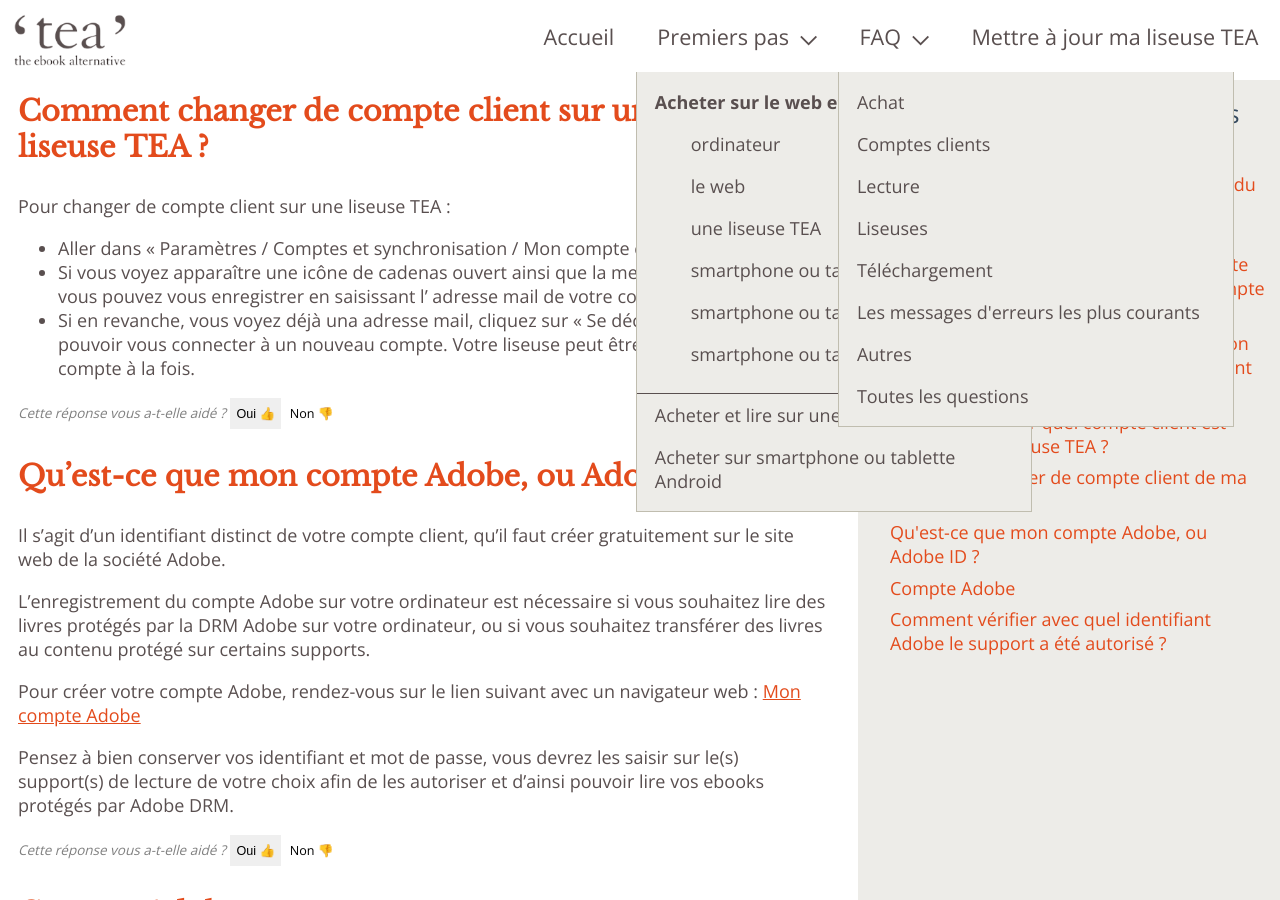
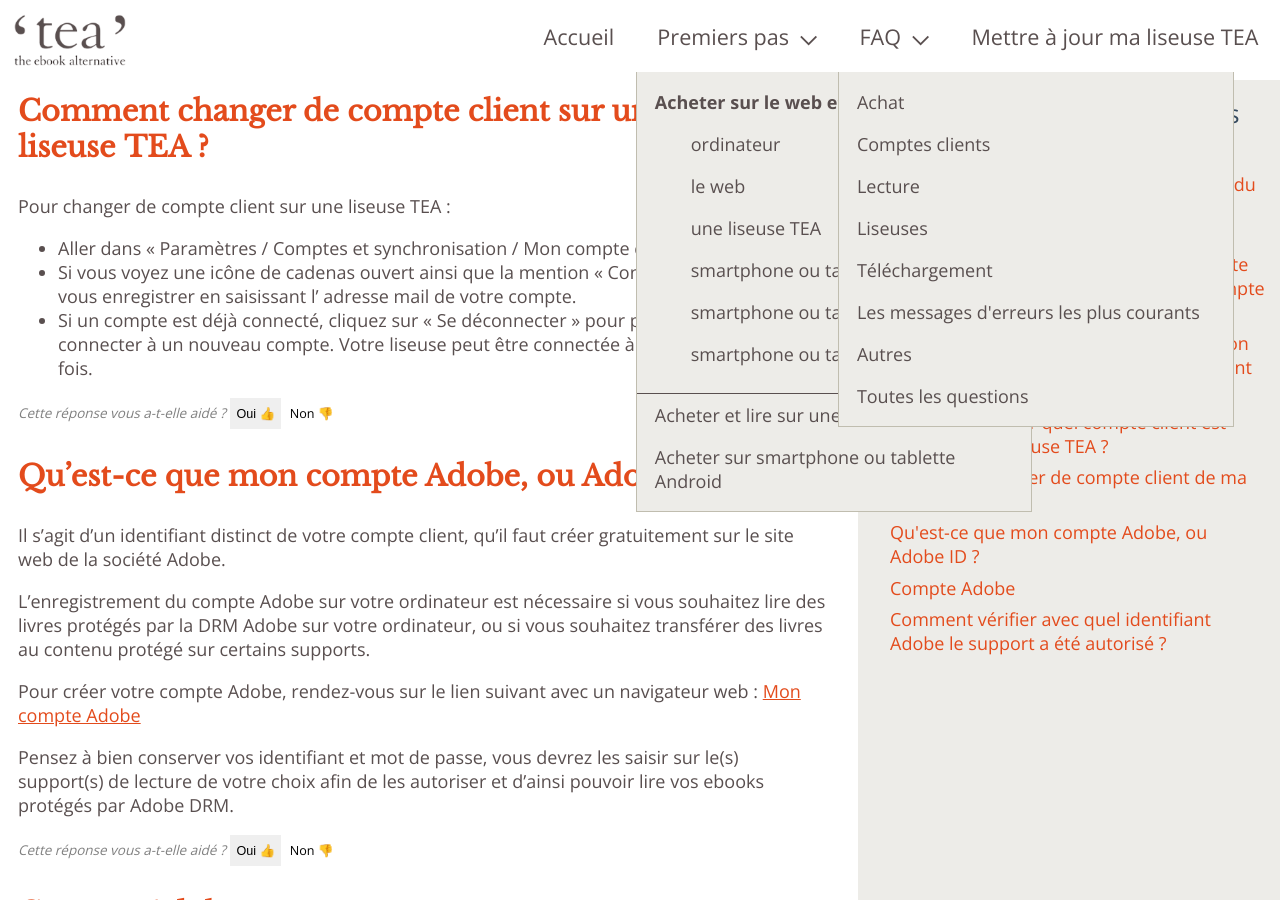
Before and after one commit to TEA-ebook/help-center, a Jekyll site: the page built from _pages/FAQ-comptes.md, in a window 1280 px wide and 900 px high, scrolled down 1682 px. Built offline with Jekyll 4.4.1, drawn with Linux system fonts in a browser that asks for light colours.

Commit message:
Textes simplifiés
Textes simplifiés conformément aux remarques

```diff
--- a/_pages/FAQ-comptes.md
+++ b/_pages/FAQ-comptes.md
@@ -64,8 +64,8 @@
 
 Pour changer de compte client sur une liseuse TEA :
 - Aller dans « Paramètres / Comptes et synchronisation / Mon compte client ».
-- Si vous voyez apparaître une icône de cadenas ouvert ainsi que la mention « Connexion » vous pouvez vous enregistrer en saisissant l' adresse mail de votre compte.
-- Si en revanche, vous voyez déjà una adresse mail, cliquez sur « Se déconnecter » pour pouvoir vous connecter à un nouveau compte. Votre liseuse peut être connectée à un seul compte à la fois.
+- Si vous voyez une icône de cadenas ouvert ainsi que la mention « Connexion » vous pouvez vous enregistrer en saisissant l' adresse mail de votre compte.
+- Si un compte est déjà connecté, cliquez sur « Se déconnecter » pour pouvoir vous connecter à un nouveau compte. Votre liseuse peut être connectée à un seul compte à la fois.
 
 {% include feedback-button.html question="Comment changer de compte client sur une liseuse TEA ?" %}
 
```
